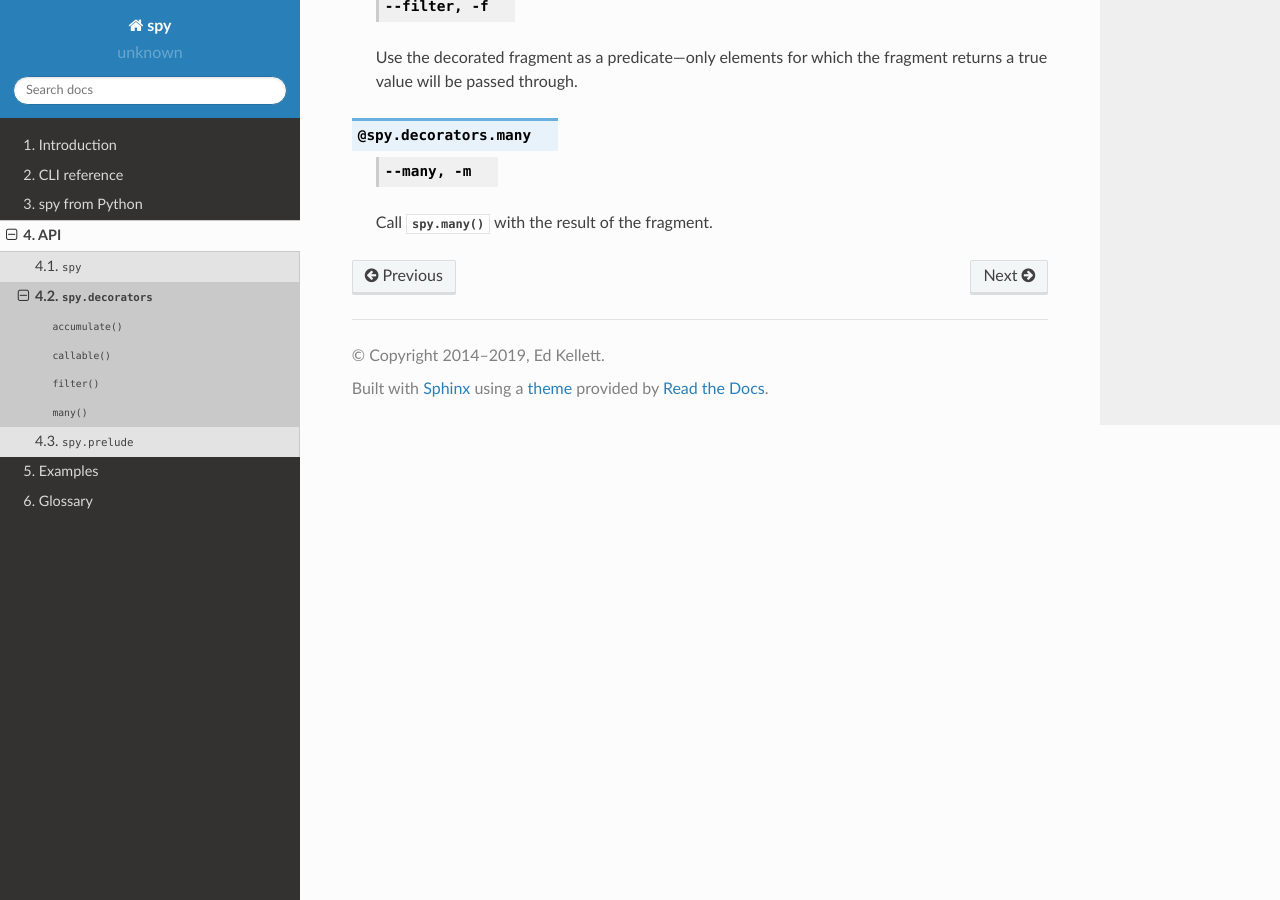
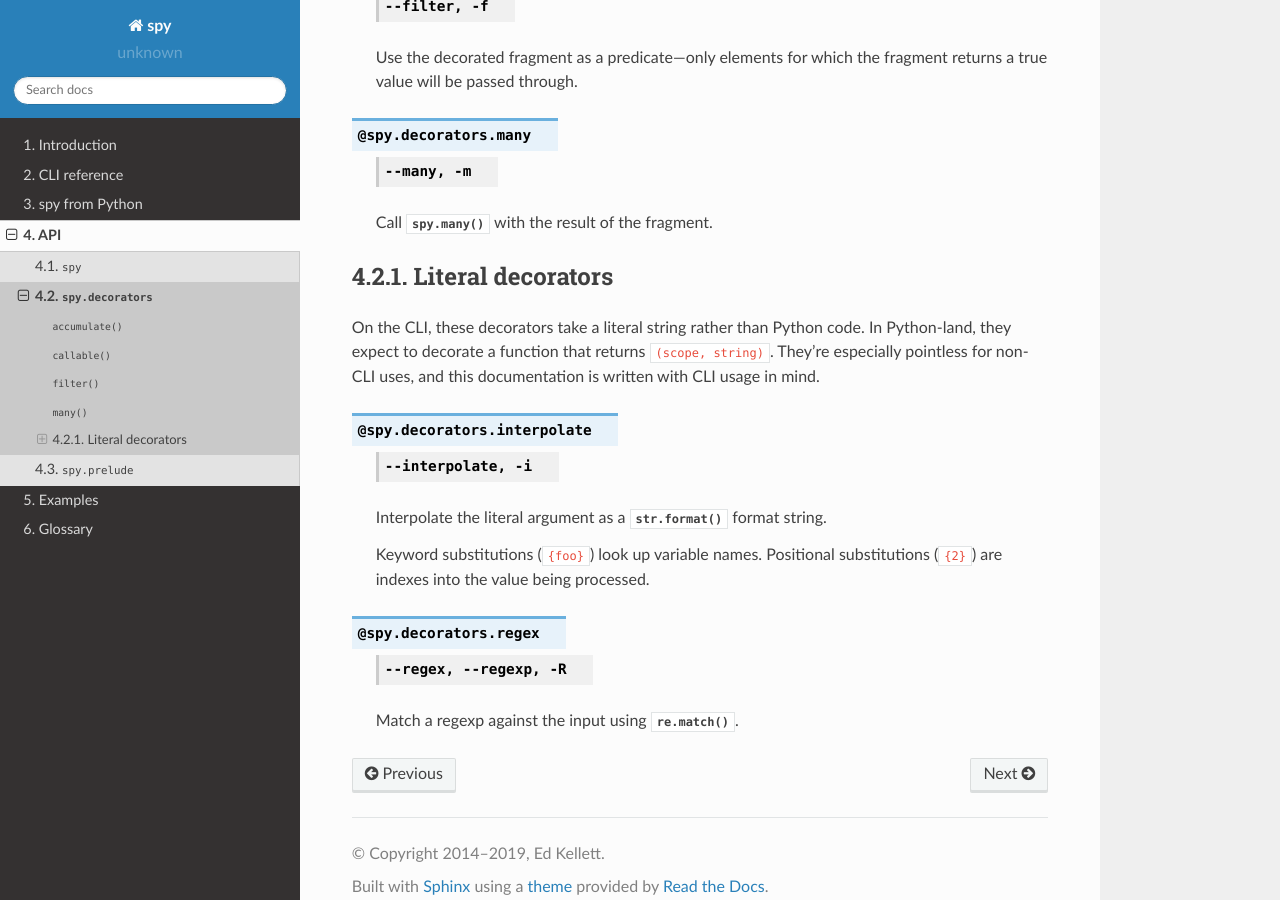
Before and after one commit to edk0/spy, a Sphinx documentation site: the page built from doc/api/spy.decorators.rst, in a window 1280 px wide and 900 px high, scrolled down 616 px. Built offline with Sphinx 7.4.7 and the Read the Docs theme 2.0.0, drawn with Linux system fonts in a browser that asks for light colours.

Commit message:
Add API docs for literal decorators

```diff
--- a/doc/api/spy.decorators.rst
+++ b/doc/api/spy.decorators.rst
@@ -36,3 +36,27 @@ This module contains various function decorators for use in spy fragments.
    .. option:: --many, -m
 
    Call :func:`spy.many` with the result of the fragment.
+
+
+Literal decorators
+==================
+
+On the CLI, these decorators take a literal string rather than Python code.
+In Python-land, they expect to decorate a function that
+returns ``(scope, string)``. They're especially pointless for non-CLI uses,
+and this documentation is written with CLI usage in mind.
+
+.. decorator:: interpolate
+
+   .. option:: --interpolate, -i
+
+   Interpolate the literal argument as a :meth:`str.format` format string.
+
+   Keyword substitutions (``{foo}``) look up variable names. Positional
+   substitutions (``{2}``) are indexes into the value being processed.
+
+.. decorator:: regex
+
+   .. option:: --regex, --regexp, -R
+
+   Match a regexp against the input using :func:`re.match`.
```
